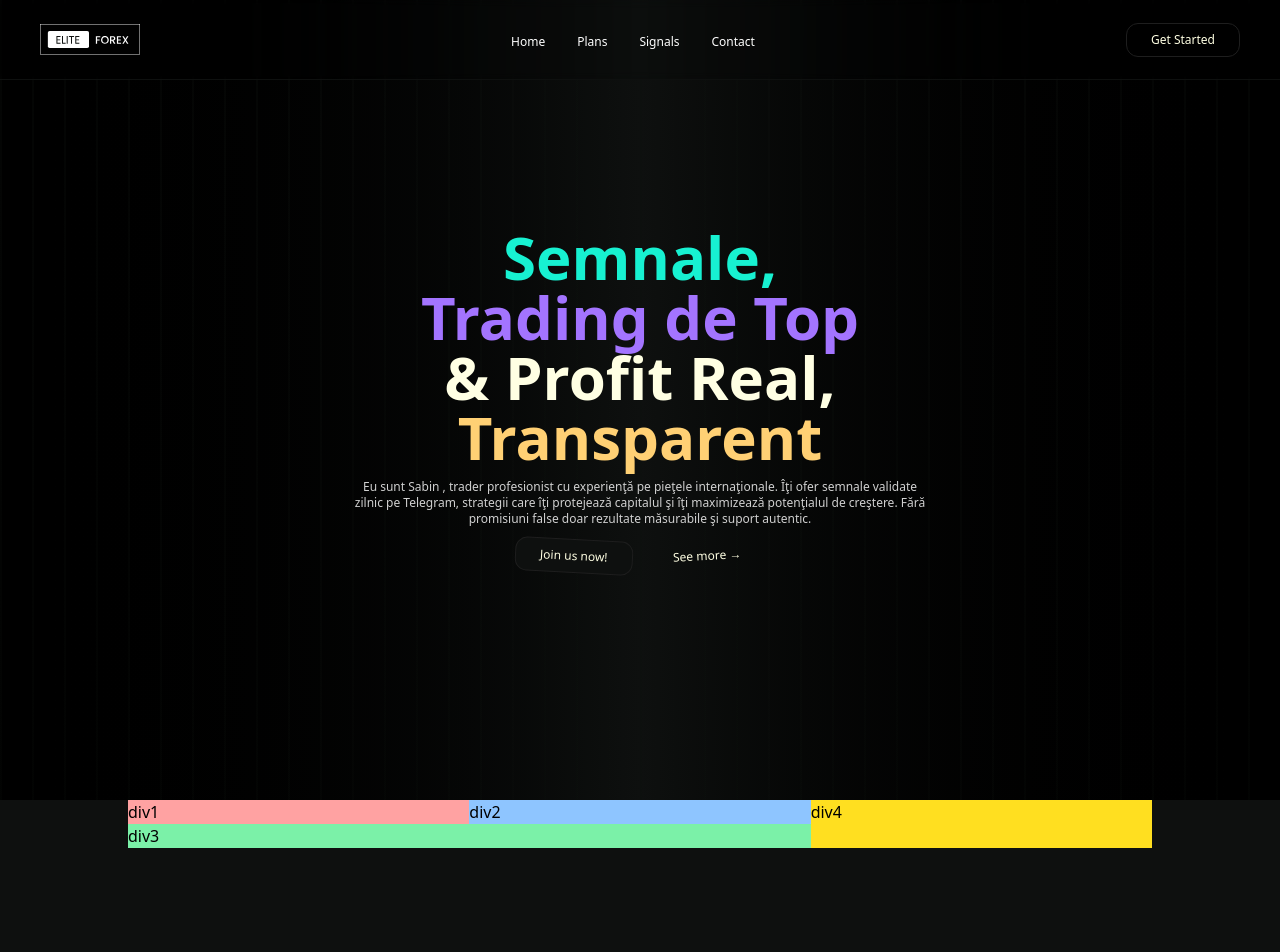
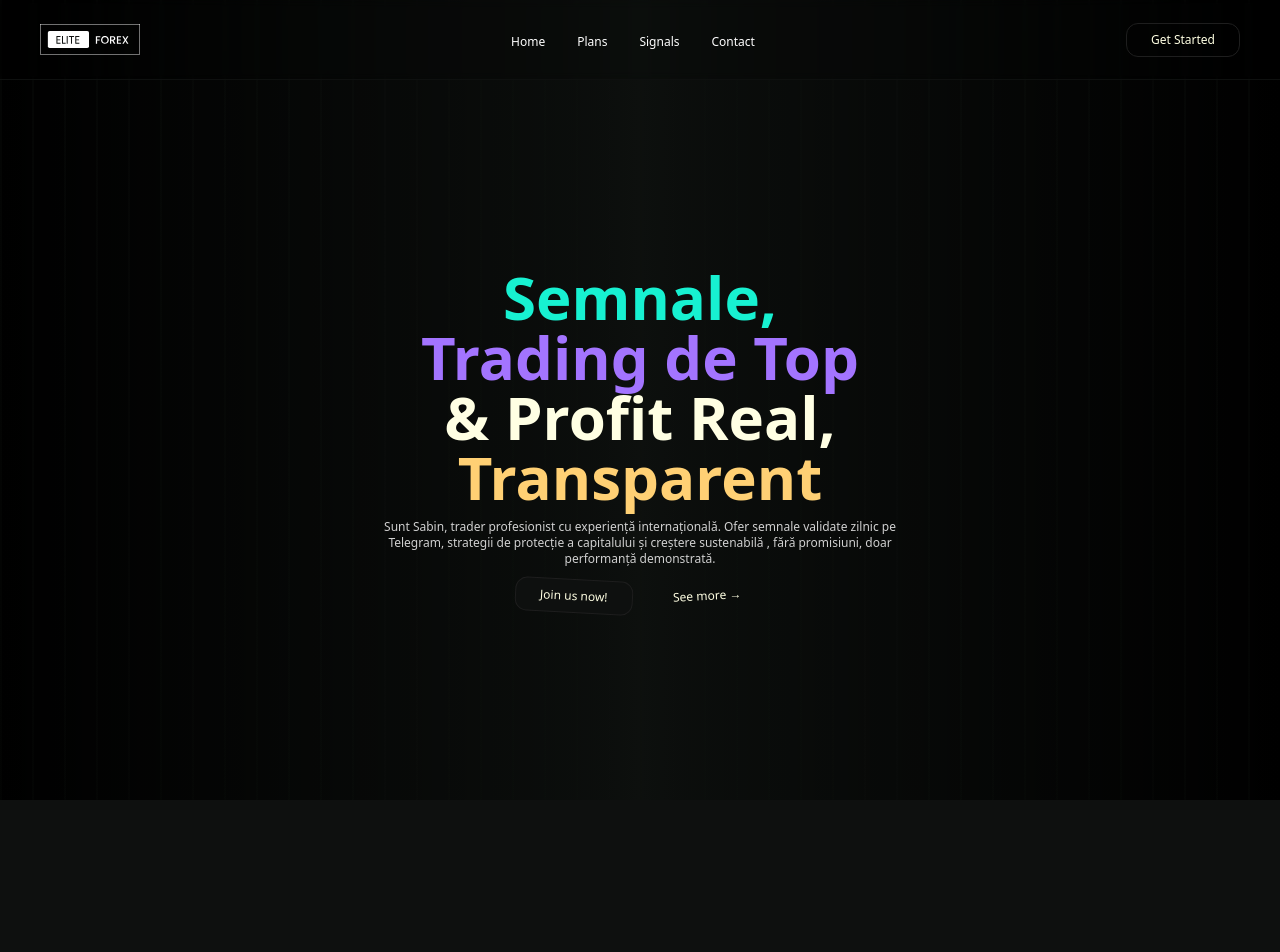
Before and after one commit to GitMan-Del/sabin-website, a Next.js app: page / in a window 1280 px wide. Shown: the top 952 px of the page. After the commit the page ends 880 px from the top, so only its background shows below. Built offline with nearby package versions, Linux system fonts and the light colour scheme.

Commit message:
Update & added some Anim

```diff
--- a/package.json
+++ b/package.json
@@ -10,6 +10,7 @@
   },
   "dependencies": {
     "@studio-freight/lenis": "^1.0.42",
+    "gsap": "^3.13.0",
     "lenis": "^1.3.11",
     "next": "15.5.3",
     "react": "19.1.0",
--- a/src/app/componenets/navbar.tsx
+++ b/src/app/componenets/navbar.tsx
@@ -1,3 +1,5 @@
+"use client";
+
 import Link from "next/link";
 import Image from "next/image";
 import { useEffect, useState } from "react";
@@ -14,12 +16,10 @@ export default function NavBar({ animated , Active }: NavBarProps) {
     useEffect(() => {
         const HandleScroll = () => {
             isScroll(false)
-            console.log("Sa pus pe flase")
             document.removeEventListener("scroll", HandleScroll);
         };
 
         document.addEventListener("scroll" , HandleScroll);
-        console.log("Inca nu stiu ce face")
 
         return () => {
             document.removeEventListener("scroll" , HandleScroll)
--- a/src/app/globals.css
+++ b/src/app/globals.css
@@ -131,7 +131,7 @@ body{
 }
 
 
-@keyframes menuSlideRevers {
+/* @keyframes menuSlideRevers {
   0%{
     scale: 0.8;
   }
@@ -143,7 +143,7 @@ body{
 
 .menuSlideRevers{
   animation: menuSlide 0.6s normal;
-}
+} */
 
 .menuSlide {
   animation: menuSlide 0.6s normal;
@@ -152,34 +152,30 @@ body{
 }
 
 
+@keyframes slideUp {
+  from {
+    transform: translateY(100%);
+  }
+  to {
+    transform: translateY(0);
+  }
+}
 
-.gradient {
-  background-image: linear-gradient(
-    125deg,
-    hsl(260deg 100% 73%) 0%,
-    hsl(224deg 100% 70%) 14%,
-    hsl(201deg 100% 50%) 20%,
-    hsl(197deg 100% 50%) 24%,
-    hsl(193deg 100% 50%) 28%,
-    hsl(190deg 100% 50%) 31%,
-    hsl(187deg 100% 49%) 34%,
-    hsl(179deg 100% 46%) 37%,
-    hsl(171deg 89% 52%) 40%,
-    hsl(160deg 83% 64%) 43%,
-    hsl(145deg 77% 70%) 46%,
-    hsl(122deg 67% 75%) 49%,
-    hsl(96deg 66% 72%) 52%,
-    hsl(77deg 64% 69%) 55%,
-    hsl(62deg 60% 66%) 58%,
-    hsl(49deg 78% 69%) 61%,
-    hsl(40deg 100% 73%) 64%,
-    hsl(41deg 97% 75%) 68%,
-    hsl(43deg 94% 77%) 71%,
-    hsl(45deg 92% 80%) 75%,
-    hsl(48deg 89% 83%) 79%,
-    hsl(50deg 88% 85%) 84%,
-    hsl(53deg 87% 88%) 88%,
-    hsl(56deg 89% 91%) 94%,
-    hsl(60deg 100% 95%) 100%
-  );
+/* ⬇️ Slide from top to bottom */
+@keyframes slideDown {
+  from {
+    transform: translateY(0);
+    opacity: 1;
+  }
+  to {
+    transform: translateY(100%);
+  }
 }
+
+.animate-slideUp {
+  animation: slideUp 0.6s ease-out forwards;
+}
+
+.animate-slideDown {
+  animation: slideDown 0.6s ease-out forwards;
+}
--- a/src/app/page.tsx
+++ b/src/app/page.tsx
@@ -1,94 +1,200 @@
 "use client";
 
-import { useState , useEffect } from "react";
+import { useState, useEffect } from "react";
 import NavBar from "./componenets/navbar";
 import { ScrollHook } from "./hooks/smoothscroll";
 import Link from "next/link";
 
-
-
 export default function HomePage() {
-  ScrollHook(); // Cod for smooth scroll anim
+  ScrollHook();
 
   //  Loading Screen
-  const [Set , isSet] = useState(true)
+  const [Set, isSet] = useState(true);
   useEffect(() => {
-    const t = setTimeout(() => isSet(false), 1020)
-    return () => clearTimeout (t)
-  })
+    const t = setTimeout(() => isSet(false), 1020);
+    return () => clearTimeout(t);
+  });
   // Slide Up anim
-  const [Animated, setAnimated] = useState(false)
+  const [Animated, setAnimated] = useState(false);
   useEffect(() => {
     const handleLoad = () => {
       const t = setTimeout(() => setAnimated(true), 1000);
-      return () => clearTimeout (t);
+      return () => clearTimeout(t);
     };
 
-  if(document.readyState === "complete") {
+    if (document.readyState === "complete") {
       handleLoad();
     } else {
       window.addEventListener("load", handleLoad);
     }
 
     return () => {
-    window.removeEventListener("load", handleLoad );
-  }; });
+      window.removeEventListener("load", handleLoad);
+    };
+  });
 
   const [count, setCount] = useState(0);
+
   // Background lines
+  useEffect(() => {
+    if (typeof window === "undefined") return;
+
+    const gap = 32;
+    const updateLines = () => {
+      const availableWidth = window.innerWidth;
+      const numItems = Math.floor(availableWidth / gap);
+      setCount(numItems);
+    };
+
+    updateLines(); // Initial call
+    window.addEventListener("resize", updateLines);
+
+    return () => {
+      window.removeEventListener("resize", updateLines);
+    };
+  }, []);
+
+  const lines = Array.from({ length: count });
+
+  //Meniu Navabar
+  const [active, setActive] = useState(true);
+
+
+  // Section Pop-up cod
+  const [scrollDirection, setScrollDirection] = useState<"up" | "down" | null>(null);
+  const [scrollLocked, setScrollLocked] = useState(false);
 
   useEffect(() => {
-    const gap = 32; // px, distanța între linii
-    const availableWidth = window.innerWidth; // Width 100%
-    const numItems = Math.floor(availableWidth / gap);
-    setCount(numItems);
+    let LastScrollY = window.scrollY;
+
+    const handleScroll = () => {
+      const currentScrollY = window.scrollY
+
+      if (currentScrollY > LastScrollY) {
+        setScrollDirection("down");
+        setScrollLocked(true);
+      }
+      else if (LastScrollY > currentScrollY) {
+        setScrollDirection("up")
+         setScrollLocked(false);
+      }
+      LastScrollY = currentScrollY;
+    };
+
+    window.addEventListener("scroll", handleScroll);
+    return () => window.removeEventListener("scroll", handleScroll);
   }, []);
-  const items = Array.from({ length: count });
 
-  // DE FACUT CAND AI CHEF (SOON)
-  const [active , setActive] = useState(true)
+  //  useEffect(() => {
+  //   if (scrollLocked) {
+  //     document.body.style.overflow = "relative";
+  //   } else {
+  //     document.body.style.overflow = "block";
+  //   }
+  // }, [scrollLocked]);
 
-  return(
+  return (
     <>
       {!active && (
-        // NavBar menu
-        <div className="bg-[#] w-full h-screen absolute top-0 left-0 p-10 ">
+        // NavBar Menu Mobile
+        <div className=" w-full h-screen absolute top-0 left-0 p-10 ">
           <div className="w-10 h-10 rounded-full backdrop-blur-2xl bg-white/20 flex items-center justify-center">
-            <svg onClick={(() =>  setActive(prev => !prev))} xmlns="http://www.w3.org/2000/svg" width="25" height="25" viewBox="0 0 24 24"><path fill="#FFFFE3" d="M8 19a3 3 0 0 1-3-3V8a3 3 0 0 1 3-3a1 1 0 0 0 0-2a5 5 0 0 0-5 5v8a5 5 0 0 0 5 5a1 1 0 0 0 0-2Zm7.71-3.29a1 1 0 0 0 0-1.42L13.41 12l2.3-2.29a1 1 0 0 0-1.42-1.42L12 10.59l-2.29-2.3a1 1 0 0 0-1.42 1.42l2.3 2.29l-2.3 2.29a1 1 0 0 0 0 1.42a1 1 0 0 0 1.42 0l2.29-2.3l2.29 2.3a1 1 0 0 0 1.42 0ZM16 3a1 1 0 0 0 0 2a3 3 0 0 1 3 3v8a3 3 0 0 1-3 3a1 1 0 0 0 0 2a5 5 0 0 0 5-5V8a5 5 0 0 0-5-5Z"/></svg>
+            <svg
+              onClick={() => setActive((prev) => !prev)}
+              xmlns="http://www.w3.org/2000/svg"
+              width="25"
+              height="25"
+              viewBox="0 0 24 24"
+            >
+              <path
+                fill="#FFFFE3"
+                d="M8 19a3 3 0 0 1-3-3V8a3 3 0 0 1 3-3a1 1 0 0 0 0-2a5 5 0 0 0-5 5v8a5 5 0 0 0 5 5a1 1 0 0 0 0-2Zm7.71-3.29a1 1 0 0 0 0-1.42L13.41 12l2.3-2.29a1 1 0 0 0-1.42-1.42L12 10.59l-2.29-2.3a1 1 0 0 0-1.42 1.42l2.3 2.29l-2.3 2.29a1 1 0 0 0 0 1.42a1 1 0 0 0 1.42 0l2.29-2.3l2.29 2.3a1 1 0 0 0 1.42 0ZM16 3a1 1 0 0 0 0 2a3 3 0 0 1 3 3v8a3 3 0 0 1-3 3a1 1 0 0 0 0 2a5 5 0 0 0 5-5V8a5 5 0 0 0-5-5Z"
+              />
+            </svg>
           </div>
           <ul className="flex flex-col gap-5 items-start justify-center z-50 w-full h-full text-white">
             <li className="hover:-translate-x-[2px] hover:-translate-y-[1px] duration-200 ">
-                        <Link href="#" className=" font-medium hover:text-[#A374FF] cursor-pointer transition-colors text-xs">Home</Link>
+              <Link
+                href="#"
+                className=" font-medium hover:text-[#A374FF] cursor-pointer transition-colors text-xs"
+              >
+                Home
+              </Link>
             </li>
             <li className="hover:-translate-x-[2px] hover:-translate-y-[1px] duration-200">
-                        <Link href="#" className=" font-medium hover:text-[#17F1D1] cursor-pointer transition-colors text-xs">Plans</Link>
+              <Link
+                href="#"
+                className=" font-medium hover:text-[#17F1D1] cursor-pointer transition-colors text-xs"
+              >
+                Plans
+              </Link>
             </li>
             <li className="hover:-translate-x-[1px] hover:-translate-y-[2px] duration-200">
-                        <Link href="#" className=" font-medium hover:text-[#FFD074] cursor-pointer transition-colors text-xs">Signals</Link>
+              <Link
+                href="#"
+                className=" font-medium hover:text-[#FFD074] cursor-pointer transition-colors text-xs"
+              >
+                Signals
+              </Link>
             </li>
             <li className=" hover:-translate-x-[2px] hover:-translate-y-[1px] duration-200">
-                        <Link href="#" className=" font-medium hover:text-[#A374FF] cursor-pointer transition-colors text-xs">Contact</Link>
+              <Link
+                href="#"
+                className=" font-medium hover:text-[#A374FF] cursor-pointer transition-colors text-xs"
+              >
+                Contact
+              </Link>
             </li>
           </ul>
         </div>
       )}
       {/* Aici ai Animatia de NAVABAR pe tlf */}
-        <div className={` w-full h-screen relative bg-[#0e100f2f] ${active ? "" : "menuSlide translate-x-[250px] duration-300 rounded-2xl transition-all overflow-auto z-[100]"}  ${!Animated ? "overflow-hidden" : "" }`}>
-          <button onClick={(() => setActive(true))}  className={`${active? "hidden" : "absolute top-0 left-0 w-full h-full z-50"}`}>
-          </button>
-          {Animated ? (<NavBar animated={Animated} Active={setActive}  />): (<></>)}
+      <div
+        className={`hero w-full h-screen relative bg-[#0e100f2f] ${
+          active
+            ? ""
+            : "menuSlide translate-x-[250px] duration-300 rounded-2xl transition-all overflow-auto z-[100]"
+        }  ${!Animated ? "overflow-hidden" : ""}`}
+      >
+        <button
+          onClick={() => setActive(true)}
+          className={`${
+            active ? "hidden" : "absolute top-0 left-0 w-full h-full z-50"
+          }`}
+        ></button>
+        {Animated ? <NavBar animated={Animated} Active={setActive} /> : <></>}
         {Set && (
-            <div className= {`w-full h-screen bg-[#0E100F] flex justify-center items-center absolute top-0 left-0 z-[110] ${Animated ? "slide-up" :"opacity-0"} ${!Set ? "opacity-0" : "opacity-100"} `}>
-              <svg width="312" height="314" viewBox="0 0 312 314" fill="none" xmlns="http://www.w3.org/2000/svg" className="spin_log scale-90">
-                  <path d="M153.098 18.7977C169.779 8.89671 191.329 14.3931 201.23 31.0742C213.324 51.451 202.286 78.1804 180.188 86.7338C134.751 104.321 72.2026 138.163 76.8669 190.108C81.7044 243.98 47.1087 189.929 23.4154 147.726C11.0761 125.748 19.1496 98.3025 40.8248 85.4373L153.098 18.7977Z" fill="#A374FF"/>
-                  <path d="M158.902 295.166C142.221 305.067 120.672 299.571 110.771 282.89C98.6761 262.513 109.714 235.783 131.812 227.23C177.249 209.643 239.798 175.8 235.133 123.856C230.296 69.9839 264.892 124.035 288.585 166.237C300.924 188.216 292.851 215.661 271.175 228.526L158.902 295.166Z" fill="#FFD074"/>
-                  <path d="M157.041 190.307C143.172 192.752 128.828 177.145 126.373 163.221C123.918 149.297 132.06 129.725 145.929 127.279C159.799 124.834 174.143 140.442 176.598 154.366C179.053 168.29 170.911 187.862 157.041 190.307Z" fill="#17F1D1"/>
+          <div
+            className={`w-full h-screen bg-[#0E100F] flex justify-center items-center absolute top-0 left-0 z-[110] ${
+              Animated ? "slide-up" : "opacity-0"
+            } ${!Set ? "opacity-0" : "opacity-100"} `}
+          >
+            <svg
+              width="312"
+              height="314"
+              viewBox="0 0 312 314"
+              fill="none"
+              xmlns="http://www.w3.org/2000/svg"
+              className="spin_log scale-90"
+            >
+              <path
+                d="M153.098 18.7977C169.779 8.89671 191.329 14.3931 201.23 31.0742C213.324 51.451 202.286 78.1804 180.188 86.7338C134.751 104.321 72.2026 138.163 76.8669 190.108C81.7044 243.98 47.1087 189.929 23.4154 147.726C11.0761 125.748 19.1496 98.3025 40.8248 85.4373L153.098 18.7977Z"
+                fill="#A374FF"
+              />
+              <path
+                d="M158.902 295.166C142.221 305.067 120.672 299.571 110.771 282.89C98.6761 262.513 109.714 235.783 131.812 227.23C177.249 209.643 239.798 175.8 235.133 123.856C230.296 69.9839 264.892 124.035 288.585 166.237C300.924 188.216 292.851 215.661 271.175 228.526L158.902 295.166Z"
+                fill="#FFD074"
+              />
+              <path
+                d="M157.041 190.307C143.172 192.752 128.828 177.145 126.373 163.221C123.918 149.297 132.06 129.725 145.929 127.279C159.799 124.834 174.143 140.442 176.598 154.366C179.053 168.29 170.911 187.862 157.041 190.307Z"
+                fill="#17F1D1"
+              />
             </svg>
           </div>
         )}
-            <div className="w-full h-screen bg-gradient-to-l from-[#000000] via-[#0E100F] to-[#000000] flex items-center justify-center">
+        <div className={`w-full h-[110vh] bg-gradient-to-l from-[#000000] via-[#0E100F]/10 to-[#000000] flex items-center justify-center`}>
           <div className="absolute inset-0 w-full h-full pointer-events-none z-0 flex flex-row">
-                {items.map((_, index) => (
+            {lines.map((_, index) => (
               <div
                 key={index}
                 className="h-full bg-[#0e100f2f] bg-gradient-to-b from-[#0e100f2f] to-[#15171606]"
@@ -100,28 +206,57 @@ export default function HomePage() {
             ))}
           </div>
           <div className="flex flex-col gap-3 text-center z-30">
-                <h1 className={`text-5xl md:text-6xl font-bold text-[#17F1D1] ${Animated ? "popup-text" : " "} `}>Semnale,<br />
-                  <span className="text-[#A374FF]">Trading de Top</span><br />
-                  <span className="text-[#FFFFE3]">& Profit Real,</span><br />
+            <h1
+              className={`text-5xl md:text-6xl font-bold text-[#17F1D1] ${
+                Animated ? "popup-text" : " "
+              } `}
+            >
+              Semnale,
+              <br />
+              <span className="text-[#A374FF]">Trading de Top</span>
+              <br />
+              <span className="text-[#FFFFE3]">& Profit Real,</span>
+              <br />
               <span className="text-[#FFD074]">Transparent</span>
             </h1>
-                <p className={`max-w-[90%] md:max-w-[45%] mx-auto text-center text-[#D0D0D0] text-xs ${Animated ? "popup-text2" : " "} `}>Eu sunt Sabin , trader profesionist cu experienţă pe pieţele internaţionale.
-                Îţi ofer semnale validate zilnic pe Telegram, strategii care îţi protejează capitalul şi îţi maximizează potenţialul de creştere. Fără promisiuni false  doar rezultate măsurabile şi suport autentic.</p>
+            <p
+              className={`max-w-[90%] md:max-w-[45%] mx-auto text-center text-[#D0D0D0] text-xs ${
+                Animated ? "popup-text2" : " "
+              } `}
+            >
+              Sunt Sabin, trader profesionist cu experiență internațională. Ofer
+              semnale validate zilnic pe Telegram, strategii de protecție a
+              capitalului și creștere sustenabilă , fără promisiuni, doar
+              performanță demonstrată.
+            </p>
             <div className="flex flex-row gap-4 items-center justify-center">
-                  <button className={`bg-[#0E100F] border border-[#1E1E1E] px-6 py-2 text-xs text-[#FFFFE3] rounded-xl rotate-3 hover:-rotate-1 hover:scale-105 hover:translate-x-[2px] hover:translate-y-[1px] hover:cursor-pointer transition-all duration-200 ${Animated ? "opacity_object" : " " }`}>Join us now!</button>
-                  <button className={`px-6 py-2 text-xs text-[#FFFFE3] -rotate-3 hover:-rotate-1 hover:scale-105 hover:-translate-x-[2px] hover:-translate-y-[1px] hover:cursor-pointer transition-all duration-200 ${Animated ? "opacity_object" : " " }`}>See more →</button>
+              <button
+                className={`bg-[#0E100F] border border-[#1E1E1E] px-6 py-2 text-xs text-[#FFFFE3] rounded-xl rotate-3 hover:-rotate-1 hover:scale-105 hover:translate-x-[2px] hover:translate-y-[1px] hover:cursor-pointer transition-all duration-200 ${
+                  Animated ? "opacity_object" : " "
+                }`}
+              >
+                Join us now!
+              </button>
+              <button
+                className={`px-6 py-2 text-xs text-[#FFFFE3] -rotate-3 hover:-rotate-1 hover:scale-105 hover:-translate-x-[2px] hover:-translate-y-[1px] hover:cursor-pointer transition-all duration-200 ${
+                  Animated ? "opacity_object" : " "
+                }`}
+              >
+                See more →
+              </button>
             </div>
           </div>
         </div>
 
-              <section className="w-full h-screen items-center justify-center bg-[#0E100F]">
-                <div className="grid grid-cols-9 grid-rows-6 gap-0 max-w-[80%] mx-auto">
-                  <div className="col-start-1 col-end-4 row-start-1 row-end-4 bg-red-300">div1</div>
-                  <div className="col-start-4 col-end-7 row-start-1 row-end-4 bg-blue-300">div2</div>
-                  <div className="col-start-1 col-end-7 row-start-4 row-end-7 bg-green-300">div3</div>
-                  <div className="col-start-7 col-end-10 row-start-1 row-end-7 bg-yellow-300">div4</div>
+            {scrollDirection && (
+              <div className={`w-full h-screen bg-[#0e100f] flex items-center justify-center transition-all duration-500 fixed top-0 left-0 z-[99] ${
+              scrollDirection === "up"
+            ? "translate-y-0 animate-slideDown"
+            : "translate-y-0 animate-slideUp"
+        }`}>
+                <h2 className="text-3xl font-semibold">TestTestTestTest</h2>
               </div>
-              </section>
+          )}
       </div>
     </>
   );
```
Also changed, not shown: 1 other file (tests, documents, lock files or other folders). Lines whose indentation alone changed are shown as unchanged.
